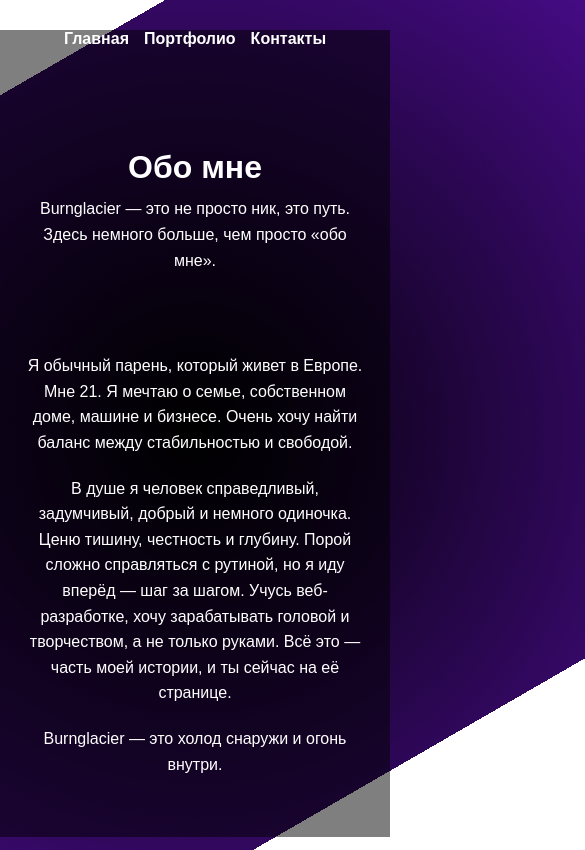
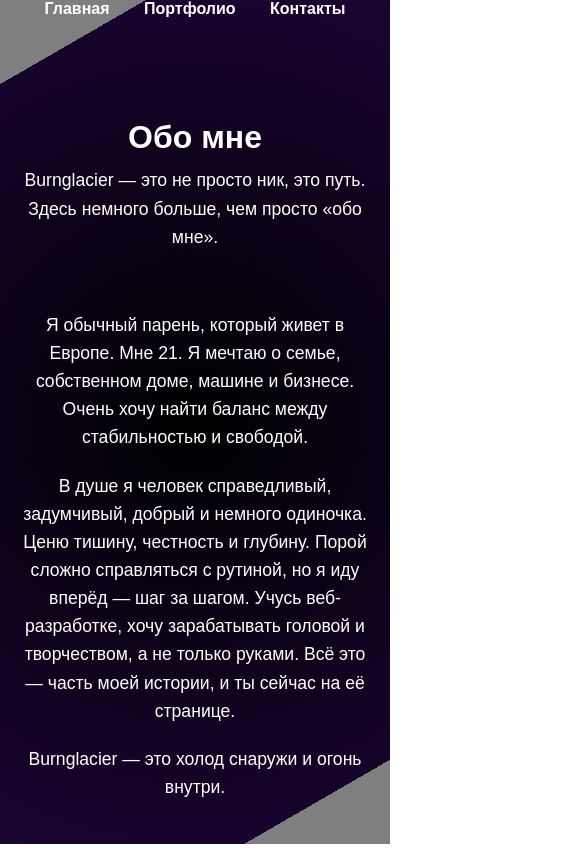
Before and after one commit to Burnglacier23/portfolio-mobile, a plain HTML site: page about.html in a window 390 px wide. Shown: the top 850 px of the page, 585 px wide, since content can reach past the window. Drawn offline with nearby package versions, Linux system fonts and the light colour scheme.

Commit message:
Update about.html

```diff
--- a/about.html
+++ b/about.html
@@ -6,15 +6,22 @@
   <title>Обо мне | Burnglacier</title>
   <link href="https://cdn.jsdelivr.net/npm/bootstrap-icons/font/bootstrap-icons.css" rel="stylesheet">
   <style>
-    body {
+    html, body {
       margin: 0;
+      padding: 0;
+      height: 100%;
+      overflow-y: auto;
       font-family: Arial, sans-serif;
       color: white;
       text-align: center;
       position: relative;
-      overflow: hidden;
     }
 
+    body {
+      overflow-x: hidden;
+    }
+
+    /* Анимированный фон */
     body::before {
       content: "";
       position: absolute;
@@ -39,27 +46,12 @@
     }
 
     @keyframes rotate {
-      0% { transform: rotate(0deg); }
-      100% { transform: rotate(360deg); }
-    }
-
-    nav {
-      margin: 30px 0;
-      display: flex;
-      flex-wrap: wrap;
-      justify-content: center;
-      gap: 15px;
-    }
-
-    nav a {
-      color: white;
-      text-decoration: none;
-      font-weight: bold;
-      transition: color 0.3s;
-    }
-
-    nav a:hover {
-      color: #ddd;
+      0% {
+        transform: rotate(0deg);
+      }
+      100% {
+        transform: rotate(360deg);
+      }
     }
 
     header {
@@ -68,7 +60,6 @@
 
     h1 {
       margin-bottom: 10px;
-      font-size: 2.5rem;
     }
 
     p {
@@ -78,8 +69,24 @@
       line-height: 1.6;
     }
 
+    nav {
+      margin-bottom: 30px;
+    }
+
+    nav a {
+      color: white;
+      text-decoration: none;
+      margin: 0 15px;
+      font-weight: bold;
+      transition: color 0.3s;
+    }
+
+    nav a:hover {
+      color: #ddd;
+    }
+
     section {
-      padding: 60px 20px;
+      padding: 20px;
       opacity: 0;
       transform: translateY(30px);
       animation: fadeInUp 1s forwards;
@@ -89,22 +96,6 @@
       to {
         opacity: 1;
         transform: none;
-      }
-    }
-
-    /* 📱 Адаптация для телефона */
-    @media (max-width: 600px) {
-      h1 {
-        font-size: 2rem;
-      }
-
-      p {
-        font-size: 1rem;
-        padding: 0 10px;
-      }
-
-      section {
-        padding: 40px 15px;
       }
     }
   </style>
```
